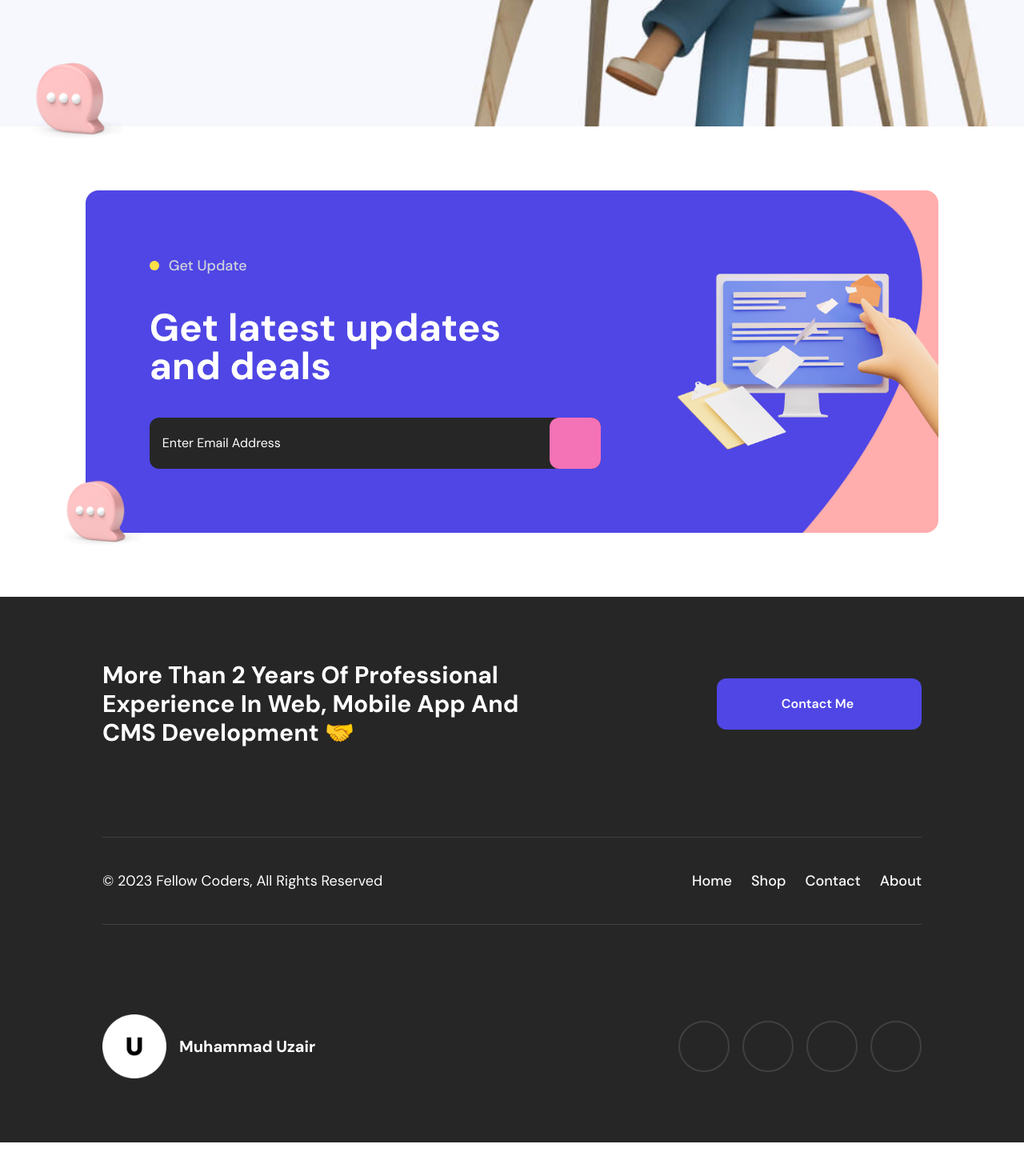
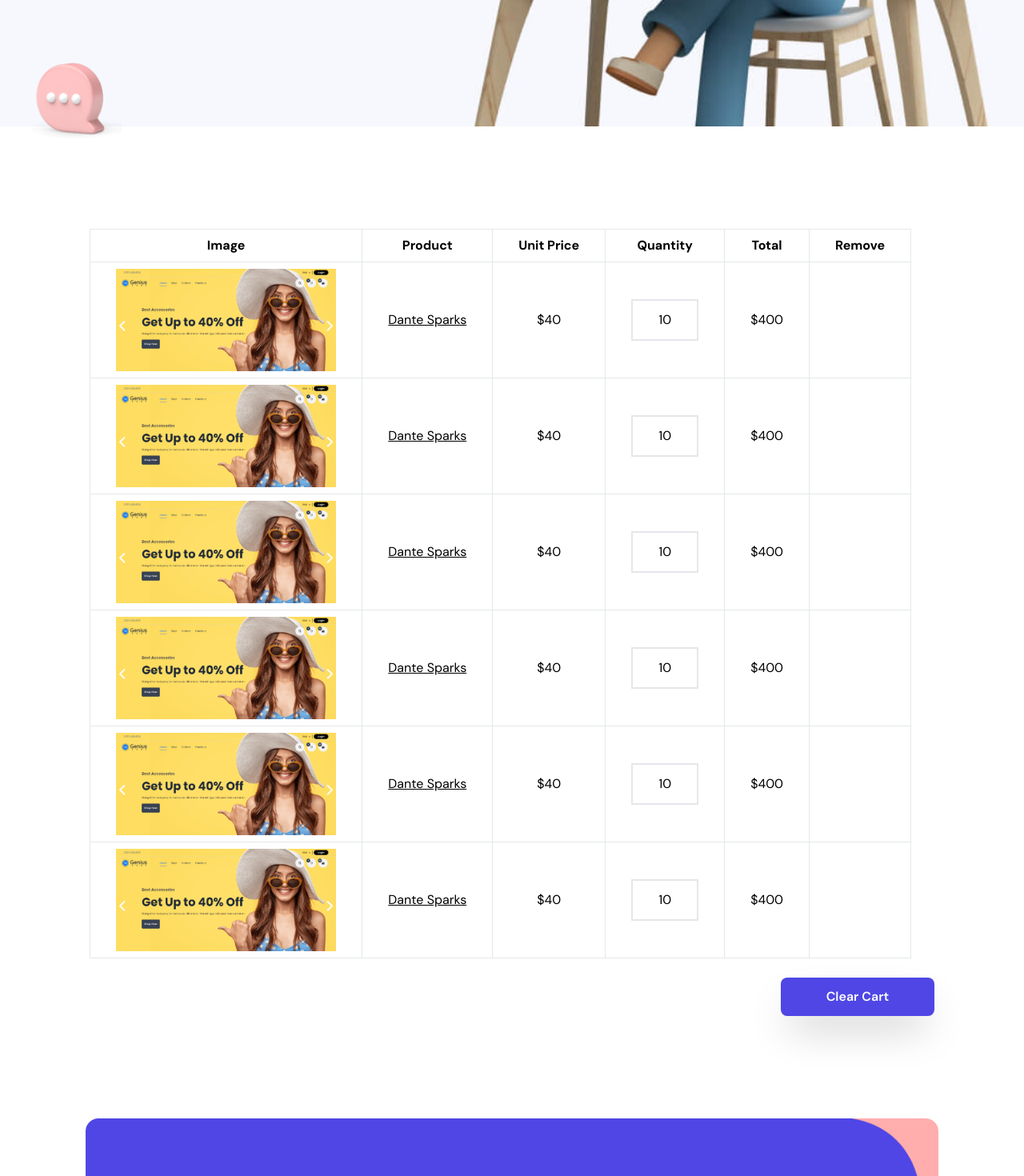
Before and after one commit to heyitsuzair/collax-ecommerce-next, a Next.js app: page /cart in a window 1280 px wide. Shown: the part 650-2120 px from the top of the page at 80% size. Before the commit the page ends 2078 px from the top, so only its background shows below. Built offline with nearby package versions, Linux system fonts and the light colour scheme.

Commit message:
Cart Table

```diff
--- a/pages/cart.jsx
+++ b/pages/cart.jsx
@@ -1,6 +1,7 @@
 import Head from "next/head";
 import React from "react";
 import { BreadcrumbTopPage } from "../src/components/commons";
+import { MainContent } from "../src/components/pages/cart";
 
 const Cart = () => {
   return (
@@ -15,7 +16,9 @@ const Cart = () => {
         <link rel="icon" href="/favicon.ico" />
       </Head>
       <BreadcrumbTopPage text="Cart" />
-      <div className="content"></div>
+      <div className="content">
+        <MainContent />
+      </div>
     </>
   );
 };
--- /dev/null
+++ b/src/components/pages/cart/ClearCart.jsx
@@ -0,0 +1,18 @@
+import React from "react";
+import { PlainButton } from "../../commons";
+
+const ClearCart = () => {
+  return (
+    <div>
+      <PlainButton
+        onClick={() => alert("Clear Cart")}
+        text="Clear Cart"
+        buttonColor="bg-indigo-600 hover:bg-yellow-300"
+        textColor="text-white hover:text-black"
+        shadow={true}
+      />
+    </div>
+  );
+};
+
+export default ClearCart;
--- /dev/null
+++ b/src/components/pages/cart/MainContent.jsx
@@ -0,0 +1,16 @@
+import React from "react";
+import ClearCart from "./ClearCart";
+import Table from "./Table";
+
+const MainContent = () => {
+  return (
+    <div className="container mx-auto px-10 lg:px-16 xl:px-28 my-32">
+      <Table />
+      <div className="flex justify-end my-6">
+        <ClearCart />
+      </div>
+    </div>
+  );
+};
+
+export default MainContent;
--- /dev/null
+++ b/src/components/pages/cart/Table.jsx
@@ -0,0 +1,27 @@
+import React from "react";
+import TableRow from "./TableRow";
+
+const Table = () => {
+  return (
+    <div>
+      <table>
+        <tr>
+          <th class="border text-center px-8 py-2">Image</th>
+          <th class="border text-center px-8 py-2">Product</th>
+          <th class="border text-center px-8 py-2">Unit Price</th>
+          <th class="border text-center px-8 py-2">Quantity</th>
+          <th class="border text-center px-8 py-2">Total</th>
+          <th class="border text-center px-8 py-2">Remove</th>
+        </tr>
+        <TableRow />
+        <TableRow />
+        <TableRow />
+        <TableRow />
+        <TableRow />
+        <TableRow />
+      </table>
+    </div>
+  );
+};
+
+export default Table;
--- /dev/null
+++ b/src/components/pages/cart/TableRow.jsx
@@ -0,0 +1,59 @@
+import React from "react";
+import Image from "next/image";
+import Link from "next/link";
+import { IconPlain } from "../../commons";
+
+const TableRow = () => {
+  /**
+   * Image For Product
+   */
+  const PRODUCT_IMAGE = "/img/port1.png";
+  return (
+    <tr>
+      <td class="text-center border px-8 py-2">
+        <Image
+          src={PRODUCT_IMAGE}
+          alt="Loading..."
+          unoptimized
+          width={100}
+          height={100}
+          className="w-full h-32 object-cover"
+        />
+      </td>
+      <td class="text-center border px-8 py-2">
+        <Link href="/product/iphone-12" className="underline">
+          Dante Sparks
+        </Link>
+      </td>
+      <td class="text-center border px-8 py-2">$40</td>
+      <td class="text-center border px-8 py-2">
+        <div className="p-3 border-2 transition-all hover:border-black flex items-center gap-5">
+          <div
+            className="cursor-pointer"
+            onClick={() => alert("Decrease Quantity")}
+          >
+            <IconPlain classes="fa fa-minus" />
+          </div>
+          <span>10</span>
+          <div
+            className="cursor-pointer"
+            onClick={() => alert("Increase Quantity")}
+          >
+            <IconPlain classes="fa fa-plus" />
+          </div>
+        </div>
+      </td>
+      <td class="text-center border px-8 py-2">$400</td>
+      <td class="text-center border px-8 py-2">
+        <div
+          className="cursor-pointer"
+          onClick={() => alert("Remove From Cart")}
+        >
+          <IconPlain classes="fa fa-xmark" />
+        </div>
+      </td>
+    </tr>
+  );
+};
+
+export default TableRow;
--- /dev/null
+++ b/src/components/pages/cart/index.js
@@ -0,0 +1,3 @@
+import MainContent from "./MainContent";
+
+export { MainContent };
```
